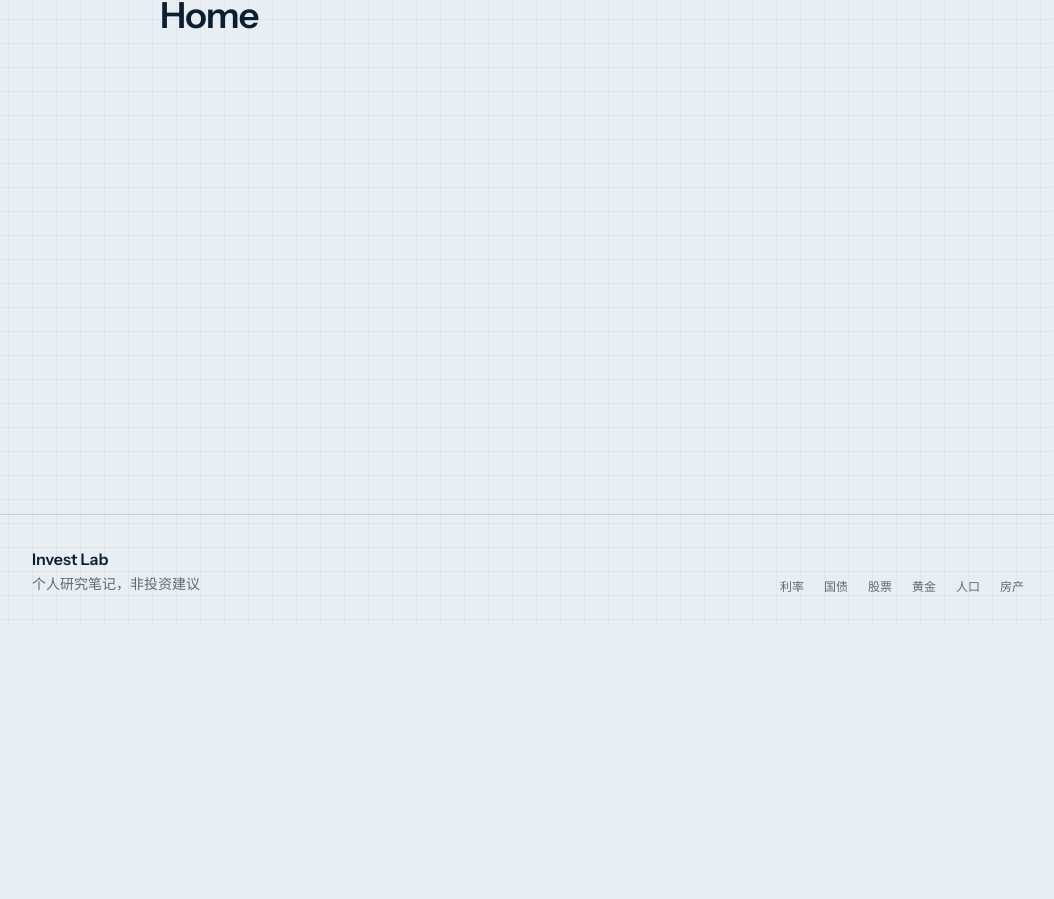
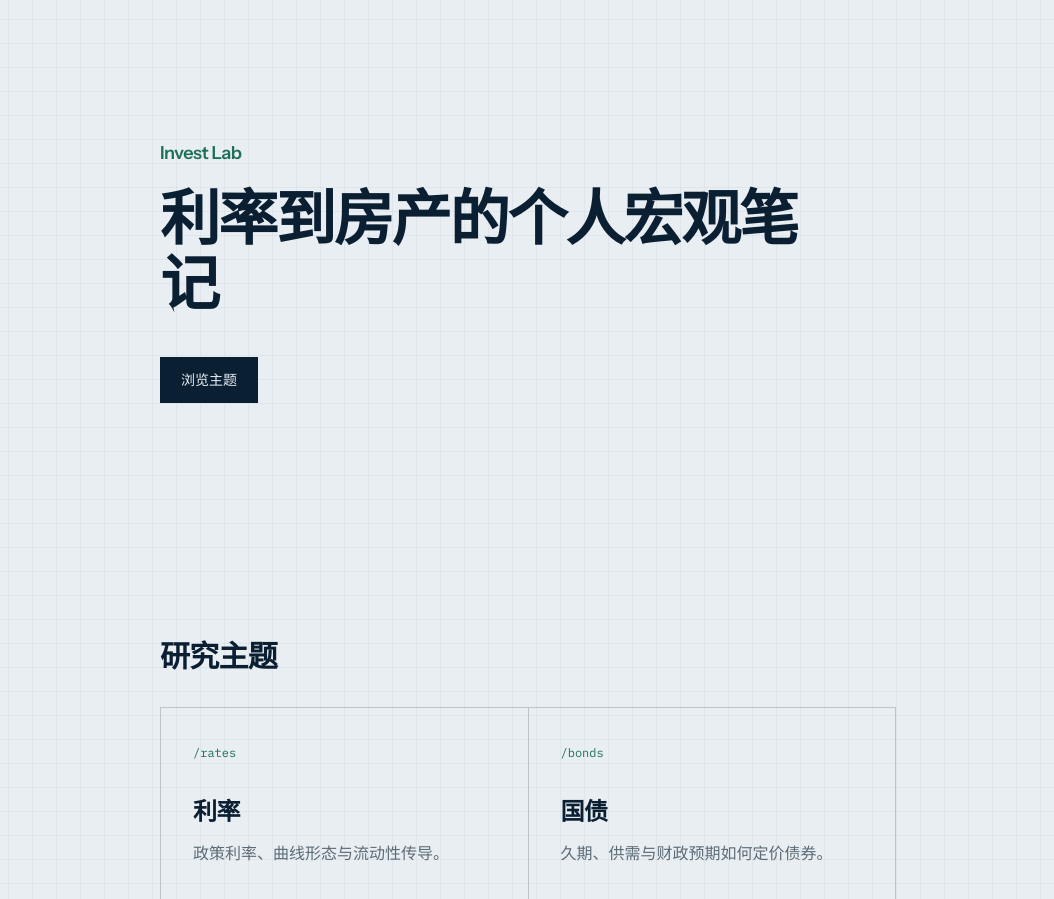
Before and after one commit to wanghuanlab/invest.wanghuanlab.com, a Vue app: page / in a window 1280 px wide. Shown: the part 173-1072 px from the top of the page, without its empty margins (112-1166 px from the left). Before the commit the page ends 800 px from the top, so only its background shows below. Built offline with nearby package versions, Linux system fonts and the light colour scheme; the HTML template or start-up script is replaced by a standard one.

Commit message:
feat: build home hero, topic grid, and recent notes
Surface the six research themes and latest Markdown notes on the landing page.

```diff
--- /dev/null
+++ b/src/components/ArticleList.vue
@@ -0,0 +1,56 @@
+<script setup lang="ts">
+import { getTopic } from '@/content/loadContent'
+import type { ArticleMeta } from '@/content/types'
+
+withDefaults(
+  defineProps<{
+    articles: ArticleMeta[]
+    showTopic?: boolean
+  }>(),
+  {
+    showTopic: false,
+  },
+)
+
+function topicName(slug: string): string {
+  return getTopic(slug)?.name ?? slug
+}
+</script>
+
+<template>
+  <ol class="border-t border-ink/20">
+    <li
+      v-for="article in articles"
+      :key="`${article.topicSlug}/${article.slug}`"
+      class="grid gap-4 border-b border-ink/15 py-7 md:grid-cols-[8rem_1fr] md:gap-8"
+    >
+      <div class="flex items-center gap-3 md:block">
+        <time :datetime="article.date" class="font-mono text-xs tabular-nums text-muted">
+          {{ article.date }}
+        </time>
+        <span
+          v-if="showTopic"
+          class="font-mono text-xs text-accent md:mt-3 md:block"
+        >
+          {{ topicName(article.topicSlug) }}
+        </span>
+      </div>
+      <div>
+        <h3 class="font-display text-xl font-semibold leading-snug tracking-tight text-ink">
+          <RouterLink
+            :to="{
+              name: 'article',
+              params: { slug: article.topicSlug, article: article.slug },
+            }"
+            class="bg-gradient-to-r from-accent to-accent bg-[length:0_1px] bg-left-bottom bg-no-repeat transition-[background-size,color] duration-300 hover:bg-[length:100%_1px] hover:text-accent focus-visible:outline-2 focus-visible:outline-offset-4 focus-visible:outline-accent"
+          >
+            {{ article.title }}
+          </RouterLink>
+        </h3>
+        <p class="mt-3 max-w-2xl leading-7 text-muted">
+          {{ article.summary }}
+        </p>
+      </div>
+    </li>
+  </ol>
+</template>
--- /dev/null
+++ b/src/components/TopicGrid.vue
@@ -0,0 +1,51 @@
+<script setup lang="ts">
+import type { Topic } from '@/content/types'
+
+defineProps<{
+  topics: Topic[]
+}>()
+</script>
+
+<template>
+  <div class="grid border-l border-t border-ink/20 md:grid-cols-2">
+    <RouterLink
+      v-for="(topic, index) in topics"
+      :key="topic.slug"
+      :to="{ name: 'topic', params: { slug: topic.slug } }"
+      class="topic-link group min-h-44 border-b border-r border-ink/20 p-6 transition-colors hover:bg-ink/[0.04] focus-visible:outline-2 focus-visible:-outline-offset-2 focus-visible:outline-accent md:p-8"
+      :style="{ animationDelay: `${index * 70}ms` }"
+    >
+      <span class="font-mono text-xs text-accent">/{{ topic.slug }}</span>
+      <h3 class="mt-8 font-display text-2xl font-semibold tracking-tight text-ink">
+        <span
+          class="bg-gradient-to-r from-accent to-accent bg-[length:0_1px] bg-left-bottom bg-no-repeat transition-[background-size] duration-300 group-hover:bg-[length:100%_1px]"
+        >
+          {{ topic.name }}
+        </span>
+      </h3>
+      <p class="mt-3 max-w-sm leading-7 text-muted">
+        {{ topic.summary }}
+      </p>
+    </RouterLink>
+  </div>
+</template>
+
+<style scoped>
+@media (prefers-reduced-motion: no-preference) {
+  .topic-link {
+    animation: fade-up 500ms cubic-bezier(0.16, 1, 0.3, 1) both;
+  }
+}
+
+@keyframes fade-up {
+  from {
+    opacity: 0;
+    transform: translateY(14px);
+  }
+
+  to {
+    opacity: 1;
+    transform: translateY(0);
+  }
+}
+</style>
--- a/src/views/HomeView.vue
+++ b/src/views/HomeView.vue
@@ -1,10 +1,53 @@
+<script setup lang="ts">
+import ArticleList from '@/components/ArticleList.vue'
+import TopicGrid from '@/components/TopicGrid.vue'
+import { getRecentArticles, getTopics } from '@/content/loadContent'
+
+const topics = getTopics()
+const recentArticles = getRecentArticles(6)
+</script>
+
 <template>
-  <section aria-labelledby="home-title">
-    <p class="font-mono text-xs uppercase tracking-[0.16em] text-accent">
-      Personal research notebook
-    </p>
-    <h1 id="home-title" class="mt-3 font-display text-4xl font-semibold tracking-tight text-ink">
-      Home
-    </h1>
-  </section>
+  <div>
+    <section
+      aria-labelledby="home-title"
+      class="flex min-h-[calc(100dvh-12rem)] flex-col justify-center py-12"
+    >
+      <p class="font-display text-lg font-semibold tracking-tight text-accent">
+        Invest Lab
+      </p>
+      <h1
+        id="home-title"
+        class="mt-5 max-w-2xl font-display text-4xl font-semibold leading-[1.08] tracking-[-0.035em] text-ink sm:text-5xl md:text-6xl"
+      >
+        利率到房产的个人宏观笔记
+      </h1>
+      <a
+        href="#topics"
+        class="mt-10 w-fit border border-ink bg-ink px-5 py-3 font-mono text-sm text-paper transition-[background-color,color,transform] hover:bg-transparent hover:text-ink active:translate-y-px focus-visible:outline-2 focus-visible:outline-offset-4 focus-visible:outline-accent"
+      >
+        浏览主题
+      </a>
+    </section>
+
+    <section id="topics" aria-labelledby="topics-title" class="scroll-mt-6 py-16">
+      <h2
+        id="topics-title"
+        class="mb-8 font-display text-3xl font-semibold tracking-tight text-ink"
+      >
+        研究主题
+      </h2>
+      <TopicGrid :topics="topics" />
+    </section>
+
+    <section aria-labelledby="recent-title" class="py-16">
+      <h2
+        id="recent-title"
+        class="mb-8 font-display text-3xl font-semibold tracking-tight text-ink"
+      >
+        最近更新
+      </h2>
+      <ArticleList :articles="recentArticles" show-topic />
+    </section>
+  </div>
 </template>
```
